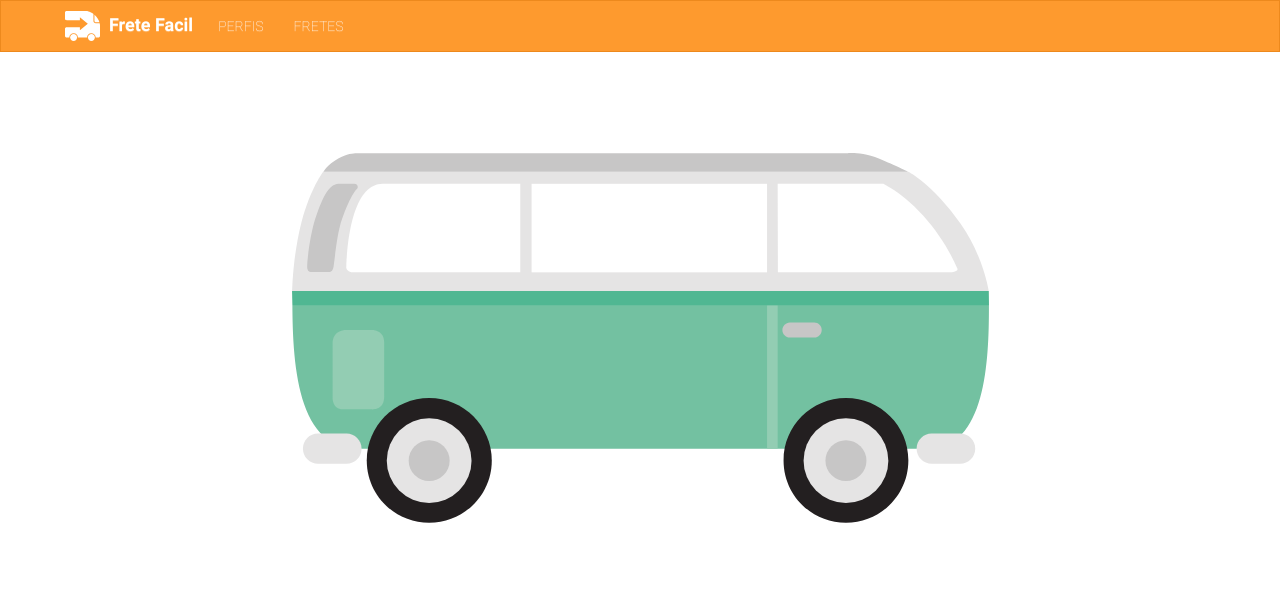
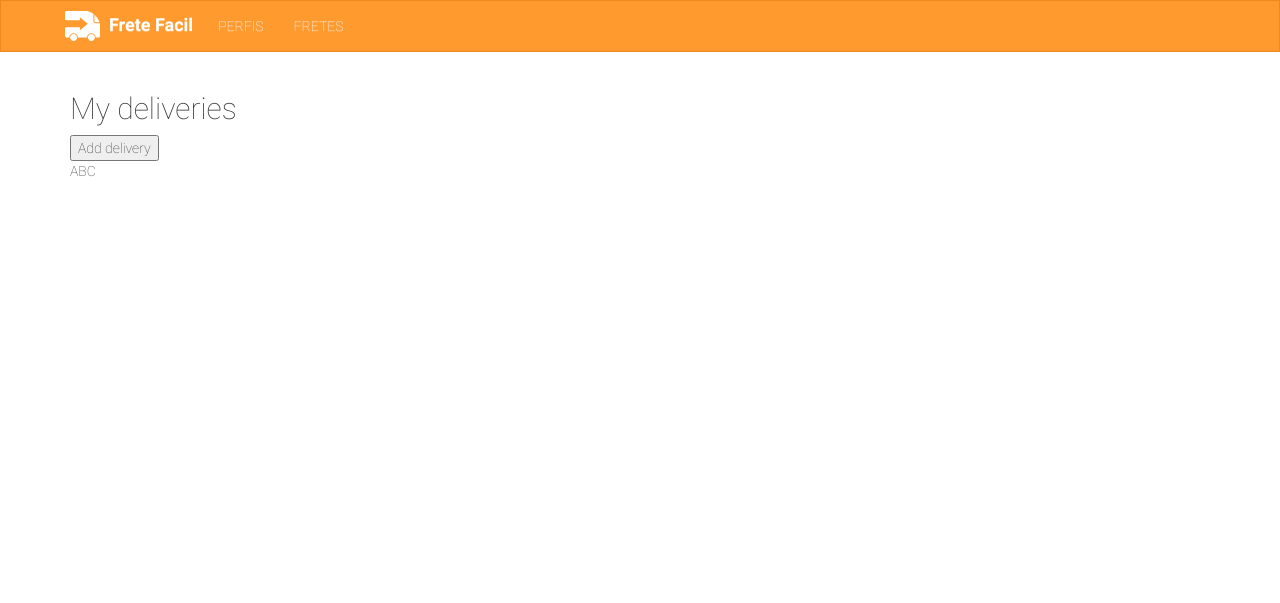
Before and after one commit to williamlagos/lightweight-django, a Django app: page / in a window 1280 px wide. Shown: the top 603 px of the page. Run offline with Django 3.2, Linux system fonts and the light colour scheme; data that the repository does not hold is empty; parts of the project's set-up code (start-up, migrations or seed data) failed here and were passed over; some libraries are stand-ins or nearby versions.

Commit message:
Fixed endpoints and added some Backbone.js frontend code

```diff
--- a/kombi/public/js/models.js
+++ b/kombi/public/js/models.js
@@ -1,6 +1,14 @@
 (function($, Backbone, _, app) {
-    var Deliveries = Backbone.Collection.extend({
-        url:'/books'
+    app.models.Delivery = Backbone.Model.extend({
+        get: function(attr){
+            return this.attributes.objects[0][attr];
+        }
+    });    /*app.collections.ready = $.getJSON(app.apiRoot);
+    app.collections.ready.done(function(data){*/
+    app.collections.Deliveries = Backbone.Collection.extend({
+        model: app.models.Delivery,
+        url: '/kombi/deliveries'
     });
-    app.collections = Deliveries;
+    app.deliveries = new app.collections.Deliveries();
+    // });
 })(jQuery, Backbone, _, app);
--- a/kombi/public/js/views.js
+++ b/kombi/public/js/views.js
@@ -1,7 +1,8 @@
 (function($, Backbone, _, app) {
-    var IndexView = Backbone.View.extend({
+    var TemplateView = Backbone.View.extend({
+        templateName: '',
         initialize: function() {
-            this.template = _.template($('#kombi').html());
+            this.template = _.template($(this.templateName).html());
         },
         render: function() {
             var context = this.getContext(),
@@ -10,6 +11,35 @@
         },
         getContext: function() {
             return {};
+        }
+    });
+    var IndexView = TemplateView.extend({
+        templateName: "#deliveries-list",
+        initialize: function(options) {
+            var self = this;
+            TemplateView.prototype.initialize.apply(this,arguments);
+            this.listenTo(app.deliveries,'reset',this.render);
+            app.deliveries.fetch();
+        },
+        render: function(){
+            var context = this.getContext();
+            // console.log(context);
+            context.deliveries.fetch();
+            console.log(context.deliveries);
+            console.log(context.deliveries.length);
+            console.log(app.deliveries.length);
+            app.deliveries.each(function(model){
+                console.log(model);
+            });
+            var html = this.template(context);
+            // console.log(html);
+            this.$el.html(html);
+        },
+        getContext: function() {
+            return {
+                deliveries: app.deliveries || null,
+                value: "ABC"
+            };
         },
     });
     var NavbarView = Backbone.View.extend({
--- a/kombi/templates/index.html
+++ b/kombi/templates/index.html
@@ -17,6 +17,21 @@
                     <h1>{{ appname }}. Sua mudança num clique.</h1>
                 </div>
             </div>
+        </script>
+        <script type="text/html" id="deliveries-list">
+            <h2>My deliveries</h2>
+            <button class="add" type="submit">Add delivery</button>
+            <% if (deliveries !== null) { %>
+                <div class="deliveries">
+                    <%= value %>
+                    <%= deliveries[0] %>
+                    <% _.each(deliveries, function(delivery){ %>
+                        <a><%- delivery.get('id') %></a>
+                    <% }); %>
+                </div>
+            <% } else { %>
+                <h3 class="loading">Loading...</h3>
+            <% } %>
         </script>
     </head>
     <body>
--- a/kombi/urls.py
+++ b/kombi/urls.py
@@ -13,11 +13,12 @@ Including another URLconf
     1. Import the include() function: from django.conf.urls import url, include
     2. Add a URL to urlpatterns:  url(r'^blog/', include('blog.urls'))
 """
-from django.conf.urls import url, include
+from django.conf.urls import url
 from views import IndexView
 from api import DeliveryResource
 
 urlpatterns = [
     url(r'^$', IndexView.as_view(), name="index"),
-    url(r'kombi/deliveries/', include(DeliveryResource.urls()))
+    url(r'kombi/deliveries$', DeliveryResource.as_list(), name="kombi_deliveries"),
+    url(r'kombi/deliveries/(?P<pk>\d+)$', DeliveryResource.as_detail(), name="kombi_delivery"),
 ]
```
Also changed, not shown: kombi/tests.py (+5 -5 lines).
